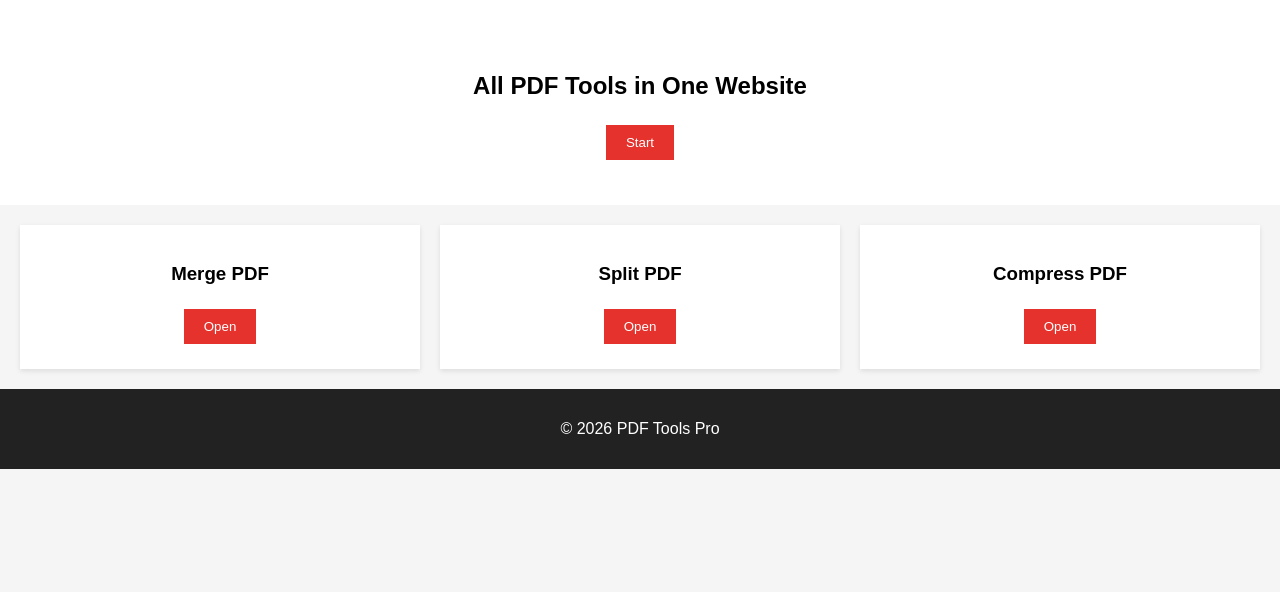
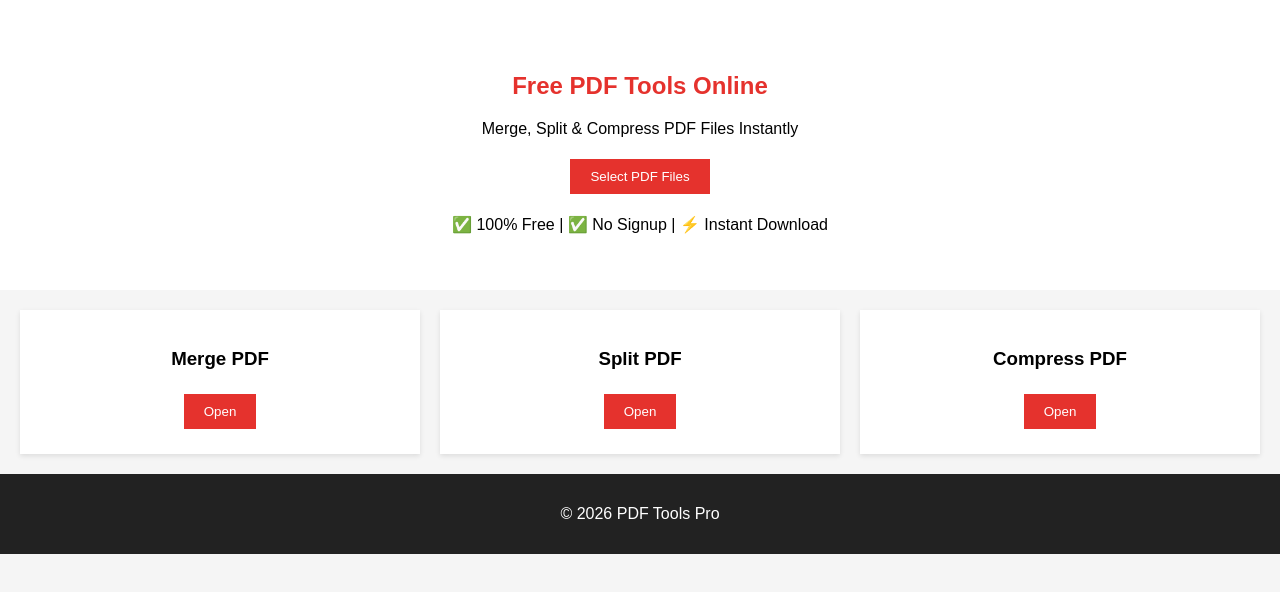
Before and after one commit to chandankumarraj325-png/pdf-tools, a plain HTML site: page index.html in a window 1280 px wide. Shown: the part 98-690 px from the top of the page. Drawn offline with Linux system fonts and the light colour scheme.

Commit message:
Update hero section with new headings and buttons

```diff
--- a/index.html
+++ b/index.html
@@ -40,8 +40,14 @@ footer { background:#222; color:white; text-align:center; padding:15px; }
 </header>
 
 <section class="hero">
-<h2>All PDF Tools in One Website</h2>
-<button class="btn" onclick="scrollToTools()">Start</button>
+<h1>Free PDF Tools Online</h1>
+<p>Merge, Split & Compress PDF Files Instantly</p>
+
+<button class="btn" onclick="openTool('merge')">
+Select PDF Files
+</button>
+
+<p>✅ 100% Free | ✅ No Signup | ⚡ Instant Download</p>
 </section>
 
 <section id="tools" class="tools">
```
